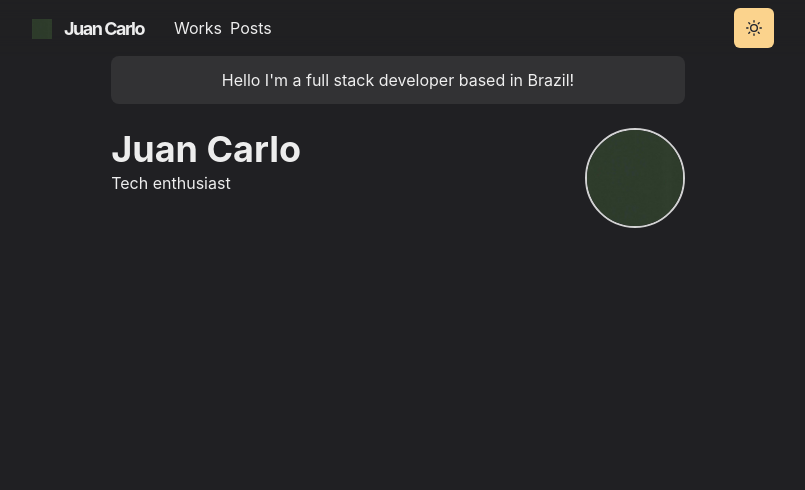
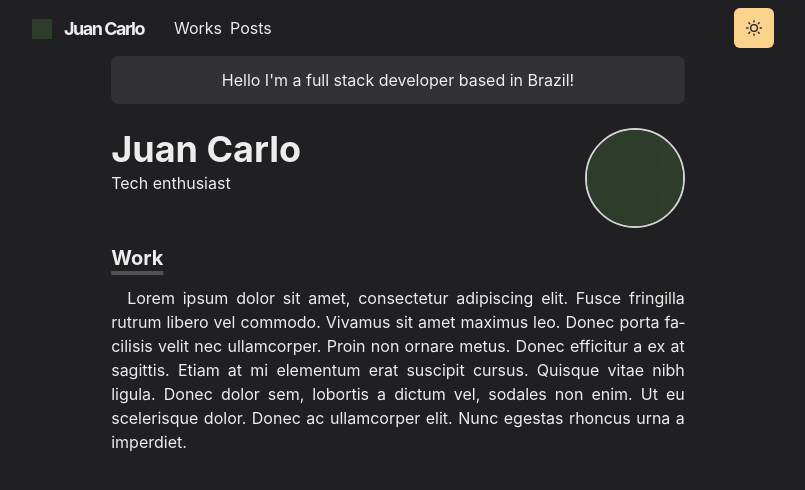
Before and after one commit to charsplusjk/juancarlo.dev, a Next.js app: page / in a window 1280 px wide. Shown: the top 490 px of the page, without its empty margins (242-1047 px from the left). Built offline with nearby package versions, Linux system fonts and the light colour scheme.

Commit message:
fix(section.js): fix display error of Section component

```diff
--- a/components/paragraph.js
+++ b/components/paragraph.js
@@ -1,8 +1,9 @@
 import styled from '@emotion/styled'
 
 const Paragraph = styled.p`
-text-align: justify;
-text-indent: 1em;
+  text-align: justify;
+  text-indent: 1em;
+  hyphens: auto;
 `
 
 export default Paragraph
--- a/pages/index.js
+++ b/pages/index.js
@@ -23,7 +23,7 @@ const Page = () => {
                 <Heading as="h3" variant="section-title">
                     Work
                 </Heading>
-                <Paragraph>Paragraph</Paragraph>
+                <Paragraph>Lorem ipsum dolor sit amet, consectetur adipiscing elit. Fusce fringilla rutrum libero vel commodo. Vivamus sit amet maximus leo. Donec porta facilisis velit nec ullamcorper. Proin non ornare metus. Donec efficitur a ex at sagittis. Etiam at mi elementum erat suscipit cursus. Quisque vitae nibh ligula. Donec dolor sem, lobortis a dictum vel, sodales non enim. Ut eu scelerisque dolor. Donec ac ullamcorper elit. Nunc egestas rhoncus urna a imperdiet. </Paragraph>
             </Section>
         </Container>
     )
```
Also changed, not shown: components/section.js (+4 -4 lines).
